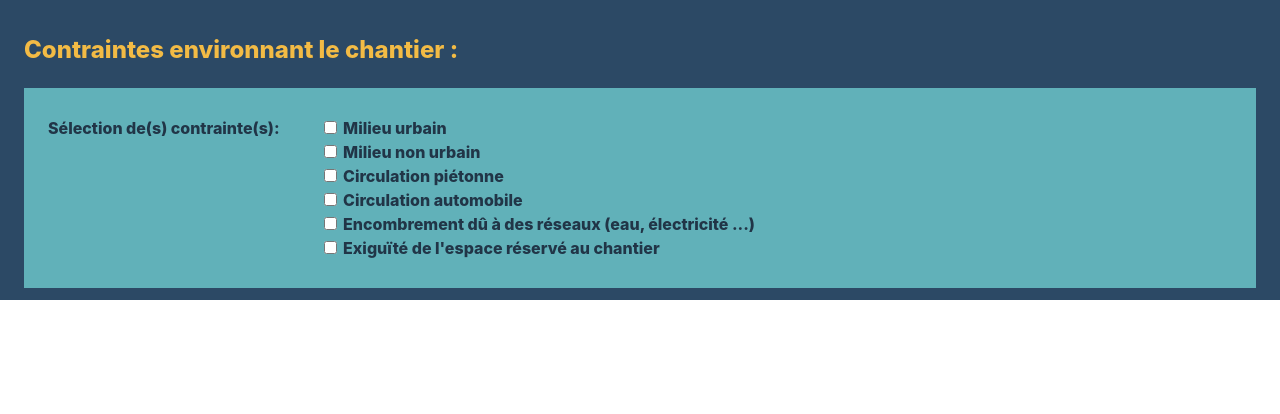
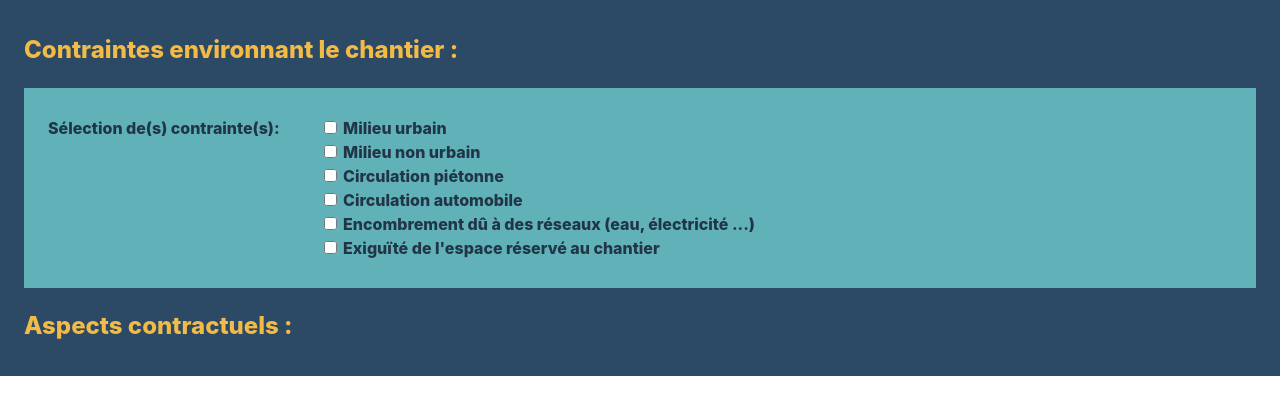
Before and after one commit to DylanMagalhaes/testDigiTp, a React (Vite) app: page / in a window 1280 px wide. Shown: the top 414 px of the page. Built offline with nearby package versions, Linux system fonts and the light colour scheme.

Commit message:
creat Title component

```diff
--- a/src/App.jsx
+++ b/src/App.jsx
@@ -1,10 +1,12 @@
 import './App.css';
+import ContractualAspects from './components/ContractualAspects/ContractualAspects';
 import EnvironmentalConstraints from './components/EnvironmentalConstraints/EnvironmentalConstraints';
 
 function App() {
   return (
     <div className="app">
       <EnvironmentalConstraints />
+      <ContractualAspects />
     </div>
   );
 }
--- a/src/components/ContractualAspects/ContractualAspects.jsx
+++ b/src/components/ContractualAspects/ContractualAspects.jsx
@@ -0,0 +1,13 @@
+import Title from '../Title/Title';
+import './ContractualAspects.css';
+
+function ContractualAspects() {
+  return (
+    <>
+      <Title text="Aspects contractuels :" />
+      <div></div>
+    </>
+  );
+}
+
+export default ContractualAspects;
--- a/src/components/EnvironmentalConstraints/EnvironmentalConstraints.css
+++ b/src/components/EnvironmentalConstraints/EnvironmentalConstraints.css
@@ -4,10 +4,6 @@ p,
 li,
 h2 {
   font-weight: 800;
-}
-
-.title {
-  color: var(--yellow);
 }
 
 .container {
--- a/src/components/EnvironmentalConstraints/EnvironmentalConstraints.jsx
+++ b/src/components/EnvironmentalConstraints/EnvironmentalConstraints.jsx
@@ -1,5 +1,6 @@
 import React, { useState } from 'react';
 import './EnvironmentalConstraints.css';
+import Title from '../Title/Title';
 
 function EnvironmentalConstraints() {
   const constraintsArray = [
@@ -27,7 +28,7 @@ function EnvironmentalConstraints() {
 
   return (
     <>
-      <h2 className="title">Contraintes environnant le chantier :</h2>
+      <Title text="Contraintes environnant le chantier :" />
       <div className="container">
         <p className="subtitle">Sélection de(s) contrainte(s):</p>
         <ul className="constraintsList">
--- /dev/null
+++ b/src/components/Title/Title.css
@@ -0,0 +1,3 @@
+.title {
+  color: var(--yellow);
+}
--- /dev/null
+++ b/src/components/Title/Title.jsx
@@ -0,0 +1,8 @@
+/* eslint-disable react/prop-types */
+import './Title.css';
+
+function Title({ text }) {
+  return <h2 className="title">{text}</h2>;
+}
+
+export default Title;
```
